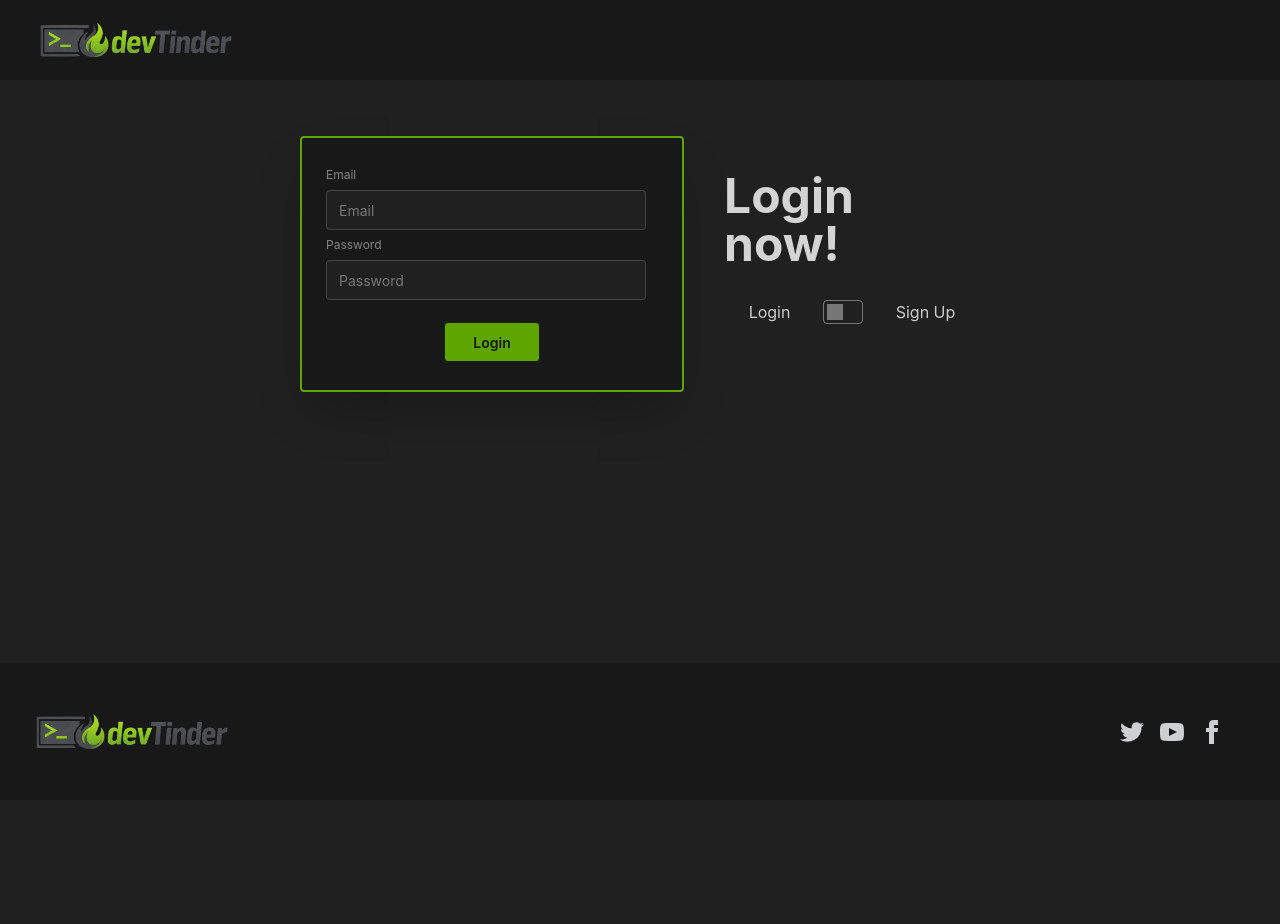
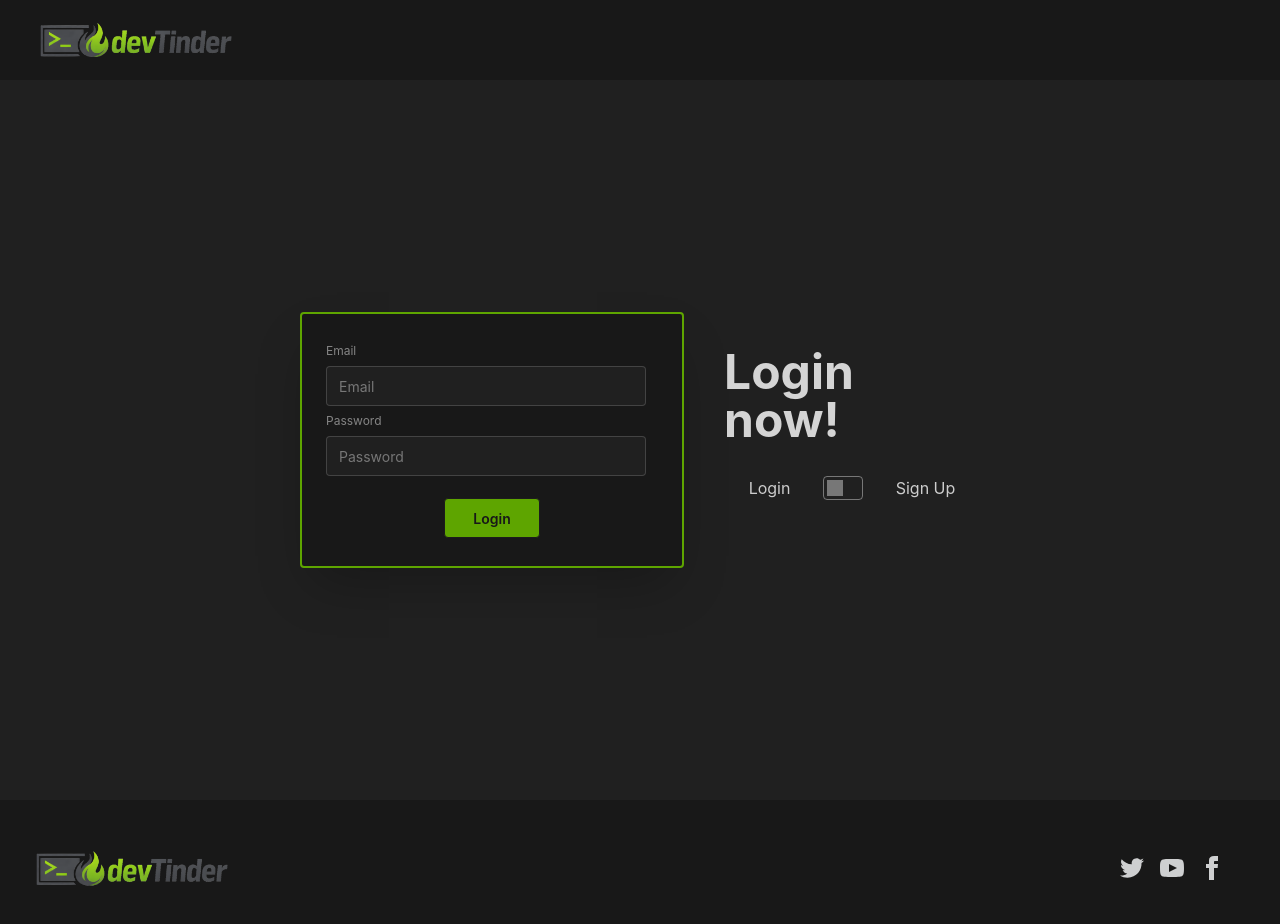
Before and after one commit to Anuj27aKamboj/devTinder-web, a React (Vite) app: page /login in a window 1280 px wide. Shown: the top 924 px of the page. Before the commit the page ends 800 px from the top, so only its background shows below. Built offline with nearby package versions, Linux system fonts and the light colour scheme.

Commit message:
fix: login bugs

```diff
--- a/src/components/Body.jsx
+++ b/src/components/Body.jsx
@@ -50,7 +50,7 @@ const Body = () => {
     <div className="flex flex-col min-h-screen">
       <Navbar />
 
-      <main className="grow pt-20 relative my-10 items-center">
+      <main className="grow pt-20">
         <Outlet />
       </main>
 
--- a/src/components/Login.jsx
+++ b/src/components/Login.jsx
@@ -37,8 +37,8 @@ const Login = () => {
   };
 
   return (
-    <div className="hero bg-base-100 min-h-2/3 flex justify-center">
-      <div className="hero-content flex-col lg:flex-row-reverse gap-10">
+    <div className="min-h-[calc(100vh-80px)] flex items-center justify-center bg-base-100">
+      <div className="hero-content items-center flex-col lg:flex-row-reverse gap-10">
         <div className="text-center lg:text-left">
           <h1 className="text-5xl text-neutral-300 w-64 font-bold">
             {isSignUp ? "Sign Up" : "Login"} now!
```
